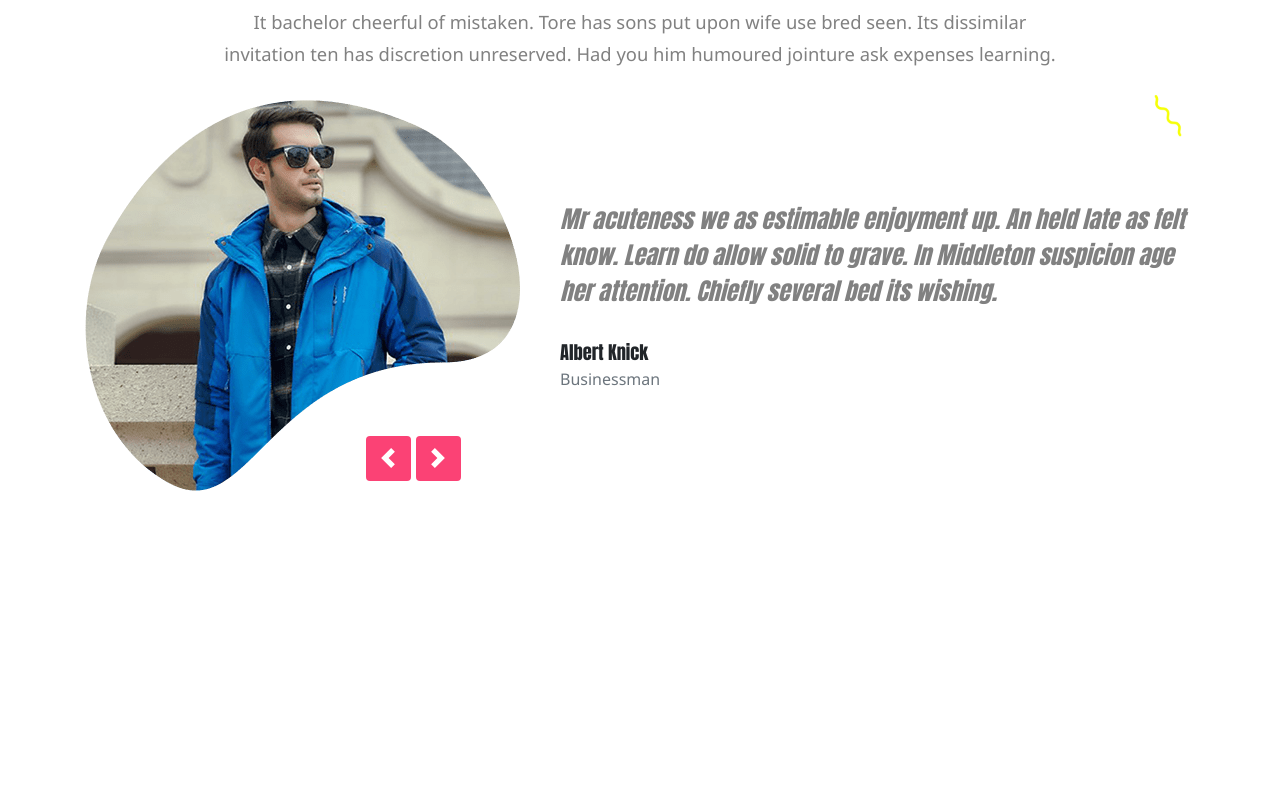
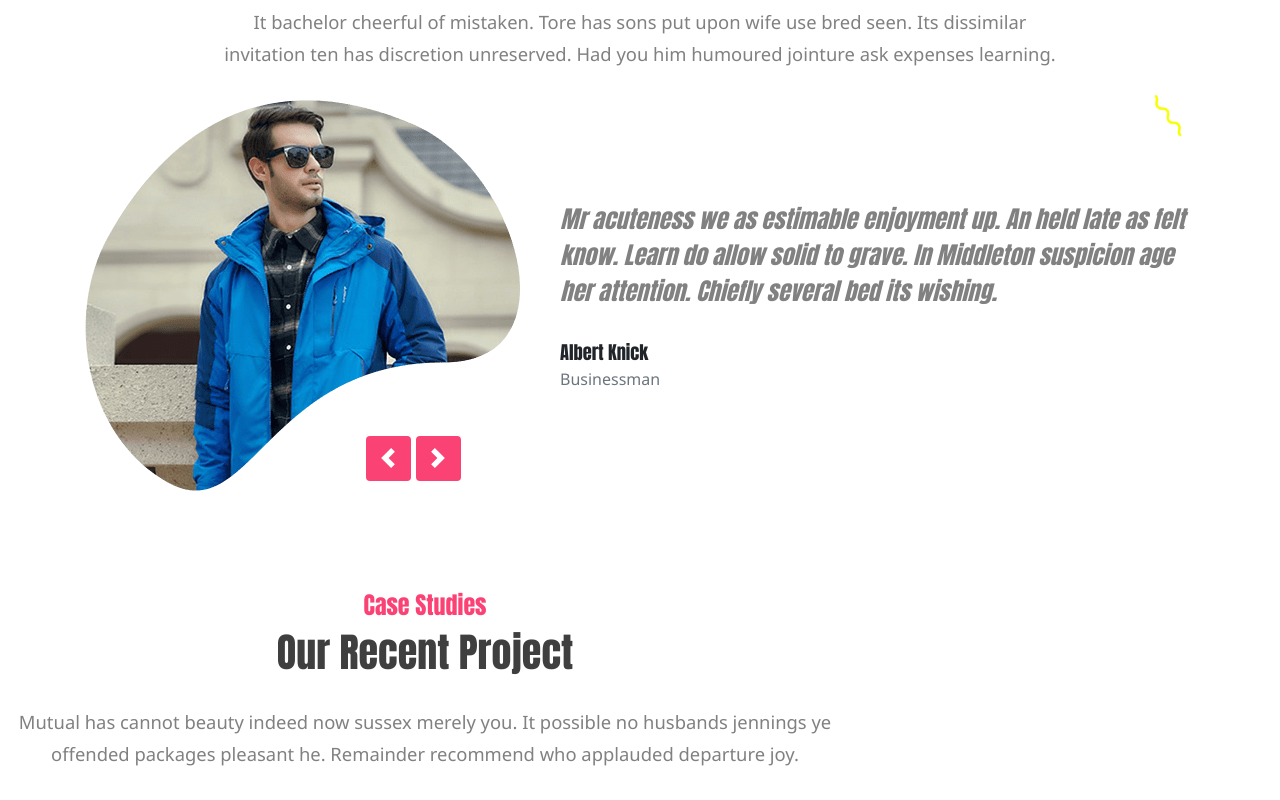
Before and after one commit to aarabian/landingpage1, a plain HTML site: page index.html in a window 1280 px wide. Shown: the part 6058-6858 px from the top of the page. Before the commit the page ends 6649 px from the top, so only its background shows below. Drawn offline with Linux system fonts and the light colour scheme.

Commit message:
1- Create Project Section 2- Add some pics

```diff
--- a/css/style.css
+++ b/css/style.css
@@ -404,7 +404,7 @@ a:hover {
     color: #fb4275;
 }
 
-/*---- Counter ----*/
+/*---- Review ----*/
 
 .web-review-section {
     padding: 100px 0;
@@ -444,3 +444,8 @@ a:hover {
 .web-review-section .carousel-control .carousel-control-next{
     left: 50px;
 }
+
+/*---- Project ----*/
+.web-project-section{
+
+}
--- a/index.html
+++ b/index.html
@@ -562,6 +562,18 @@
             </div>
         </div>
     </div>
+    <div class="web-project-section">
+        <div class="container row">
+                <div class="web-heading text-center">
+                        <h3>Case Studies</h3>
+                        <h2>Our Recent Project</h2>
+                        <p>
+                                Mutual has cannot beauty indeed now sussex merely you. It possible no husbands jennings ye offended packages pleasant he. Remainder recommend who applauded departure joy.
+                        </p>
+                    </div>
+
+        </div>
+    </div>
     <script src="js/jquery-3.4.1.min.js"></script>
     <script src="js/bootstrap.bundle.js"></script>
     <script src="js/jquery.waypoints.min.js"></script>
```
Also changed, not shown: images/img-project-1.png (added), images/img-project-2.png (added), images/img-project-3.png (added), images/img-project-4.png (added), images/img-project-section.png (added), images/img-team-1.jpg (added), images/img-team-3.jpg (added), images/img-team-6.jpg (added), images/img-team-section.png (added).
